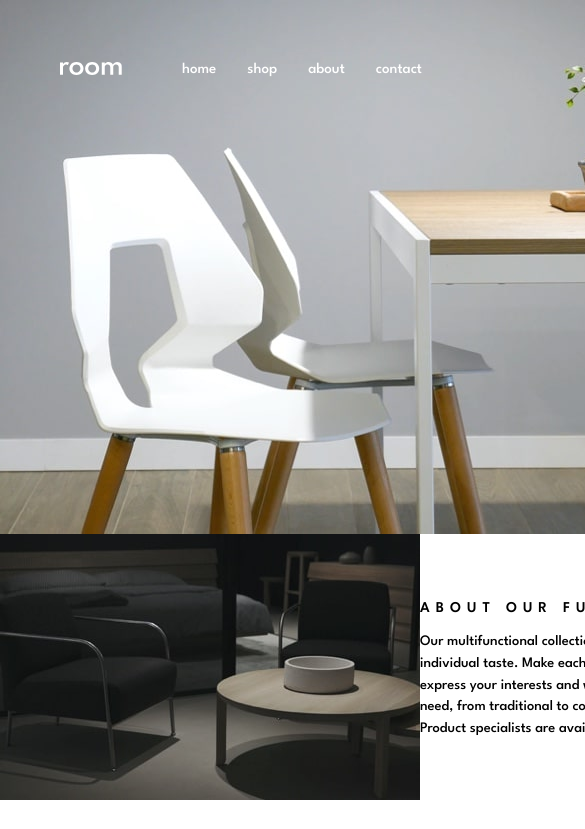
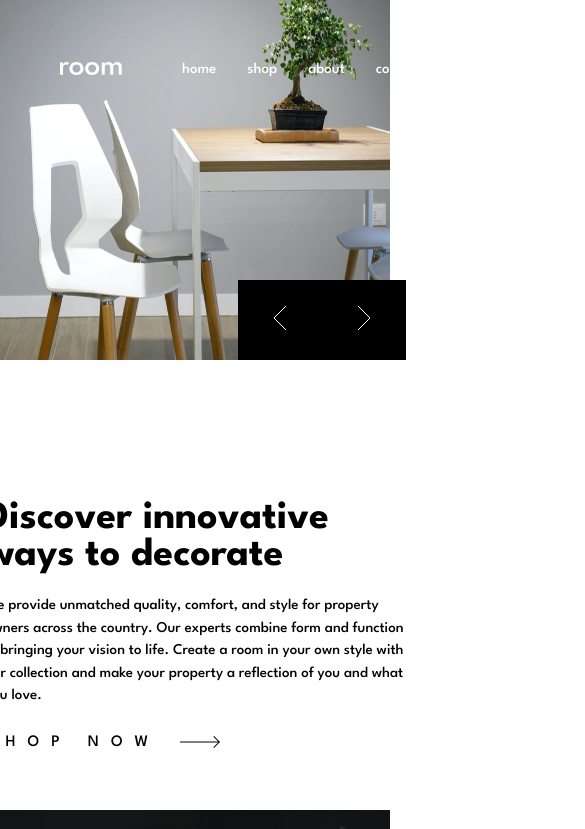
Before and after one commit to johnwav/frontendmentor, a React (Vite) app in the folder roomHomepage/roomHomepage/: page / in a window 390 px wide. Shown: the top 829 px of the page, 585 px wide, since content can reach past the window. Built offline with nearby package versions, Linux system fonts and the light colour scheme.

Commit message:
Feat: responsivity

```diff
--- a/roomHomepage/roomHomepage/src/App.jsx
+++ b/roomHomepage/roomHomepage/src/App.jsx
@@ -48,17 +48,25 @@ function App() {
         <section className="topSection">
           {pageState === 0 ? (
             <>
-              <img src={topLeftImage}></img>
+              <img className="image" src={topLeftImage}></img>
+              <div className="btngrp2">
+              <button className="pagebtn" onClick={handleDecrement}>
+                <img src={left}></img>
+              </button>
+              <button className="pagebtn" onClick={handleIncrement}>
+                <img src={right}></img>
+              </button>
+            </div>
             </>
           ) : null}
           {pageState === 1 ? (
             <>
-              <img src={topLeftImage2}></img>
+              <img  className="image" src={topLeftImage2}></img>
             </>
           ) : null}
           {pageState === 2 ? (
             <>
-              <img src={topLeftImage3}></img>
+              <img className="image" src={topLeftImage3}></img>
             </>
           ) : null}
           <div className="topRightInfo">
@@ -81,7 +89,7 @@ function App() {
           </div>
         </section>
         <section className="bottomSection">
-          <img src={bottomLeftImage}></img>
+          <img className="image" src={bottomLeftImage}></img>
           <div className="bottomInfo">
             <center className="infobox2">
               <div className="heading2">ABOUT OUR FURNITURE</div>
@@ -98,7 +106,7 @@ function App() {
               </div>
             </center>
           </div>
-          <img src={bottomRightImage}></img>
+          <img className="image" src={bottomRightImage}></img>
         </section>
       </div>
     </div>
--- a/roomHomepage/roomHomepage/src/Homepage.moudle.css
+++ b/roomHomepage/roomHomepage/src/Homepage.moudle.css
@@ -64,6 +64,9 @@
 .btngrp :hover {
   background: hsl(0, 0%, 63%);
 }
+.btngrp2 {
+  display: none;
+}
 
 .bottomSection {
   display: flex;
@@ -95,3 +98,48 @@
   line-height: 1.5;
   font-size: 14.5px;
 }
+
+@media only screen and (max-width: 1230px) {
+  .topSection {
+    display: flex;
+    flex-direction: column;
+    align-items: center;
+  }
+
+  .bottomSection {
+    display: flex;
+    flex-direction: column;
+    align-items: center;
+  }
+
+  .image {
+    width: 100%;
+    min-height: 360px;
+  }
+
+  .infoBox,
+  .infobox2 {
+    width: 70%;
+    height: 100%;
+    padding-block: 60px;
+    /* padding-inline: 70px; */
+  }
+
+  .btngrp {
+    display: none;
+  }
+
+  .pagebtn{
+    overflow: hidden;
+  }
+
+  .btngrp2 {
+    display: flex;
+    align-items: center;
+    justify-content: center;
+    position: relative;
+    top: -80px;
+    left: 32.6%;
+    overflow: hidden;
+  }
+}
```
